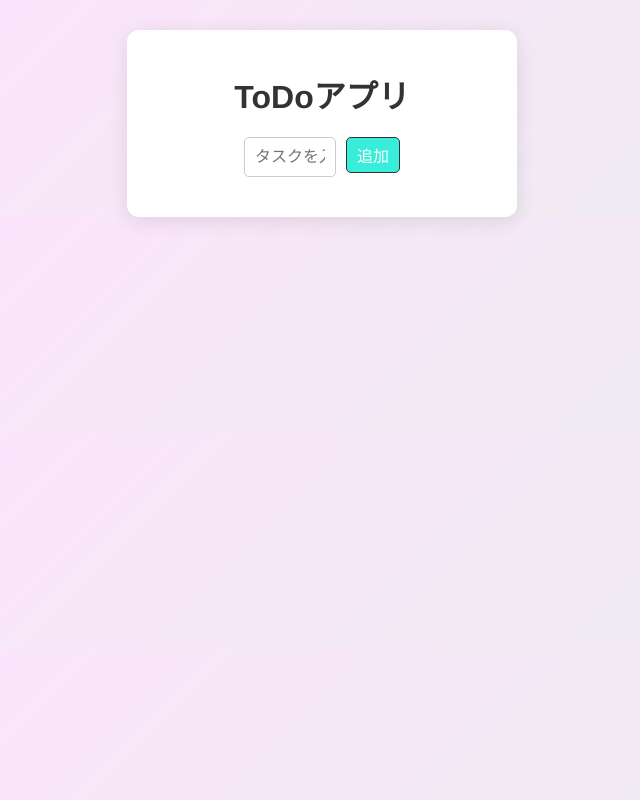
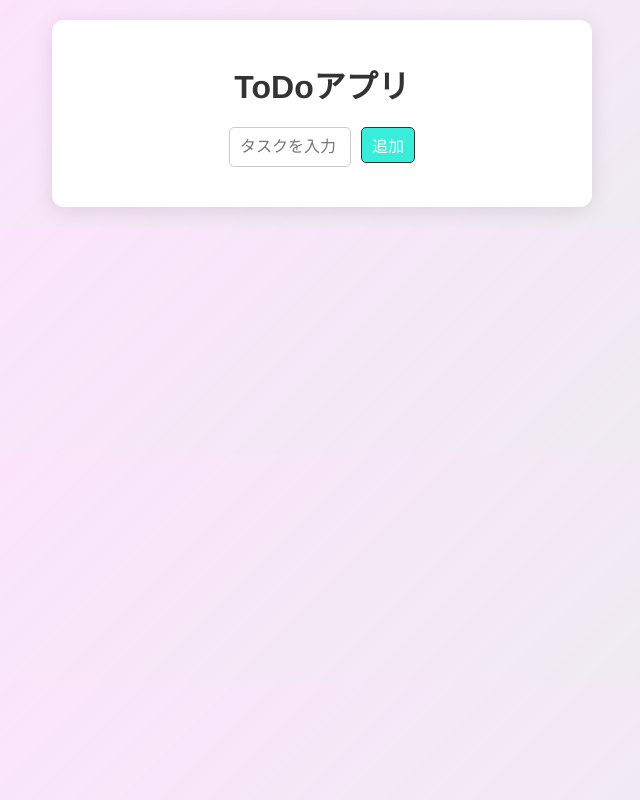
Before and after one commit to nagomi1529/todo-app, a React (Create React App) app: page / in a window 1280 px wide. Shown: the whole page, without its empty margins (318-958 px from the left). Built offline with nearby package versions, Linux system fonts and the light colour scheme.

Commit message:
App.cssをスマホ対応にした

```diff
--- a/src/App.css
+++ b/src/App.css
@@ -8,7 +8,7 @@ body {
   text-align: center;
   max-width: 500px;
   width: 60%;
-  margin: 0 auto;
+  margin: 20px auto;
   padding: 20px;
   background: #fff;
   border-radius: 12px;
@@ -78,7 +78,7 @@ li span {
   text-align: left;
 }
 
-@media (prefers-reduced-motion: no-preference) {
+@media (max-width: 480px) {
   .App-logo {
     animation: App-logo-spin infinite 20s linear;
   }
```
